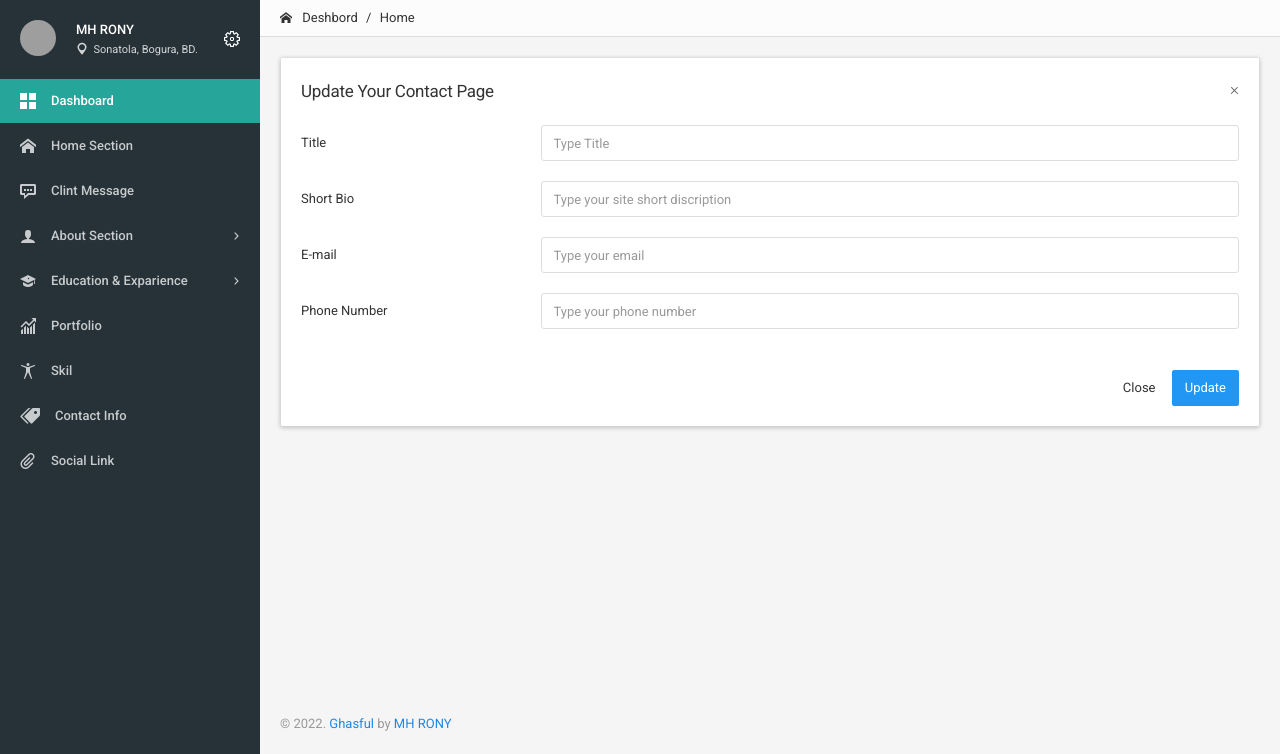
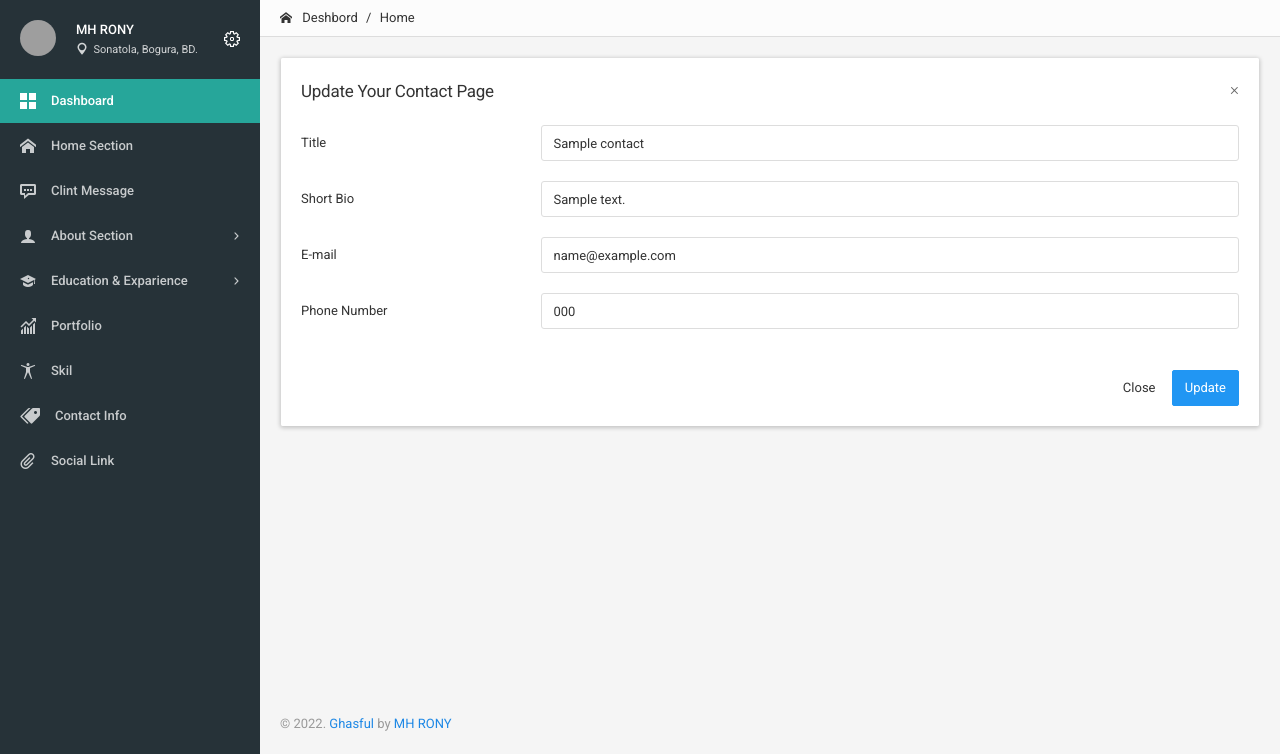
Before and after one commit to dev-mhrony/Advance-Personal-Portfolio-Admin-Panel-Development-by-dev-mhrony, a PHP site: page /update_contactinfo.php?cont_id=1 in a window 1280 px wide. Shown: the part 46-800 px from the top of the page. Run offline with PHP 8.4, Linux system fonts and the light colour scheme; tables that the repository leaves empty or names only in its code hold one stand-in row (values such as "Sample post"); style sheets or scripts are compiled from the project's sources; some libraries are stand-ins or nearby versions; grey boxes are pictures that could not be loaded.

Commit message:
Contact Section All  Data Show in 29/06/2022

```diff
--- a/update_contactinfo.php
+++ b/update_contactinfo.php
@@ -6,6 +6,7 @@
 
     <?php
     include "header_link_file.php";
+    require "./config/server_connect.php";
     ?>
 
 </head>
@@ -57,26 +58,42 @@
                             <h5 class="modal-title">Update Your Contact Page</h5>
                         </div>
 
+                        <?php
+                        $cont_id = $_GET['cont_id'];
+                        $getSelectQry = "SELECT * FROM contact WHERE id={$cont_id}";
+                        $getResult = mysqli_query($db_config, $getSelectQry);
+
+                        ?>
+
                         <form action="#" class="form-horizontal">
                             <div class="modal-body">
+
+                                <?php
+
+                                foreach ($getResult as $key => $singleData) {
+
+
+
+                                ?>
+
                                     <div class="form-group">
                                         <label class="control-label col-sm-3" for="Title">Title</label>
                                         <div class="col-sm-9">
-                                        <input type="text" placeholder="Type Title" class="form-control" id="Title">
+                                            <input type="text" placeholder="Type Title" class="form-control" id="Title" value="<?php echo $singleData['title'] ?>">
                                         </div>
                                     </div>
 
                                     <div class="form-group">
                                         <label class="control-label col-sm-3" for="ShortBio">Short Bio</label>
                                         <div class="col-sm-9">
-                                        <input type="text" placeholder="Type your site short discription" id="ShortBio" class="form-control">
+                                            <input type="text" placeholder="Type your site short discription" id="ShortBio" class="form-control" value="<?php echo $singleData['short_bio'] ?>">
                                         </div>
                                     </div>
 
                                     <div class="form-group">
                                         <label class="control-label col-sm-3" for="Email">E-mail</label>
                                         <div class="col-sm-9">
-                                        <input type="text" placeholder="Type your email" class="form-control" id="Email">
+                                            <input type="text" placeholder="Type your email" class="form-control" id="Email" value="<?php echo $singleData['email'] ?>">
                                         </div>
                                     </div>
 
@@ -84,9 +101,11 @@
                                     <div class="form-group">
                                         <label class="control-label col-sm-3" for="PhoneNumber">Phone Number</label>
                                         <div class="col-sm-9">
-                                        <input type="text" placeholder="Type your phone number" class="form-control" id="PhoneNumber">
+                                            <input type="text" placeholder="Type your phone number" class="form-control" id="PhoneNumber" value="<?php echo $singleData['phone_number'] ?>">
                                         </div>
                                     </div>
+
+                                <?php } ?>
                             </div>
 
                             <div class="modal-footer">
```
Also changed, not shown: contact.php (+9 -9 lines). Lines whose indentation alone changed are shown as unchanged.
